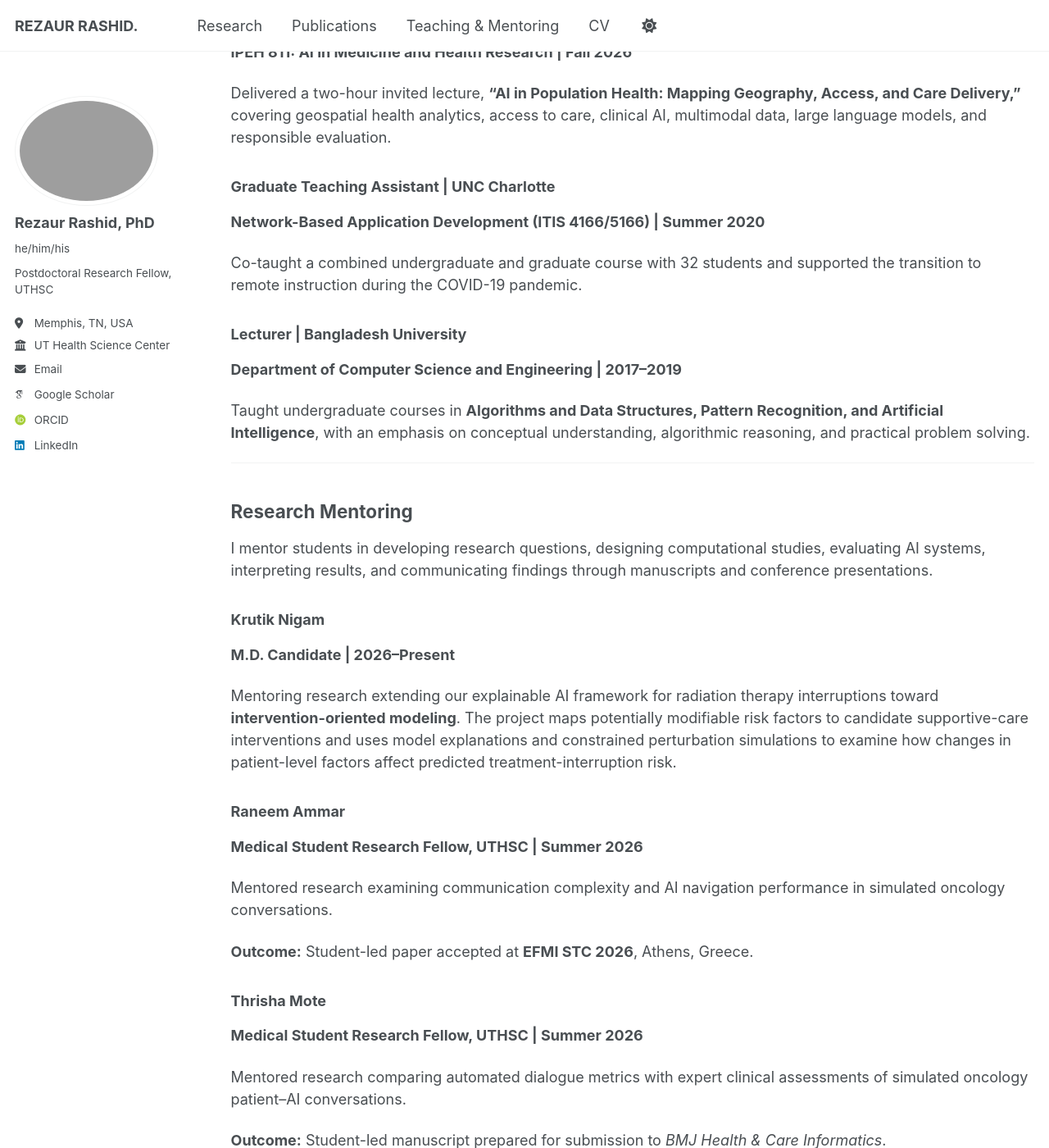
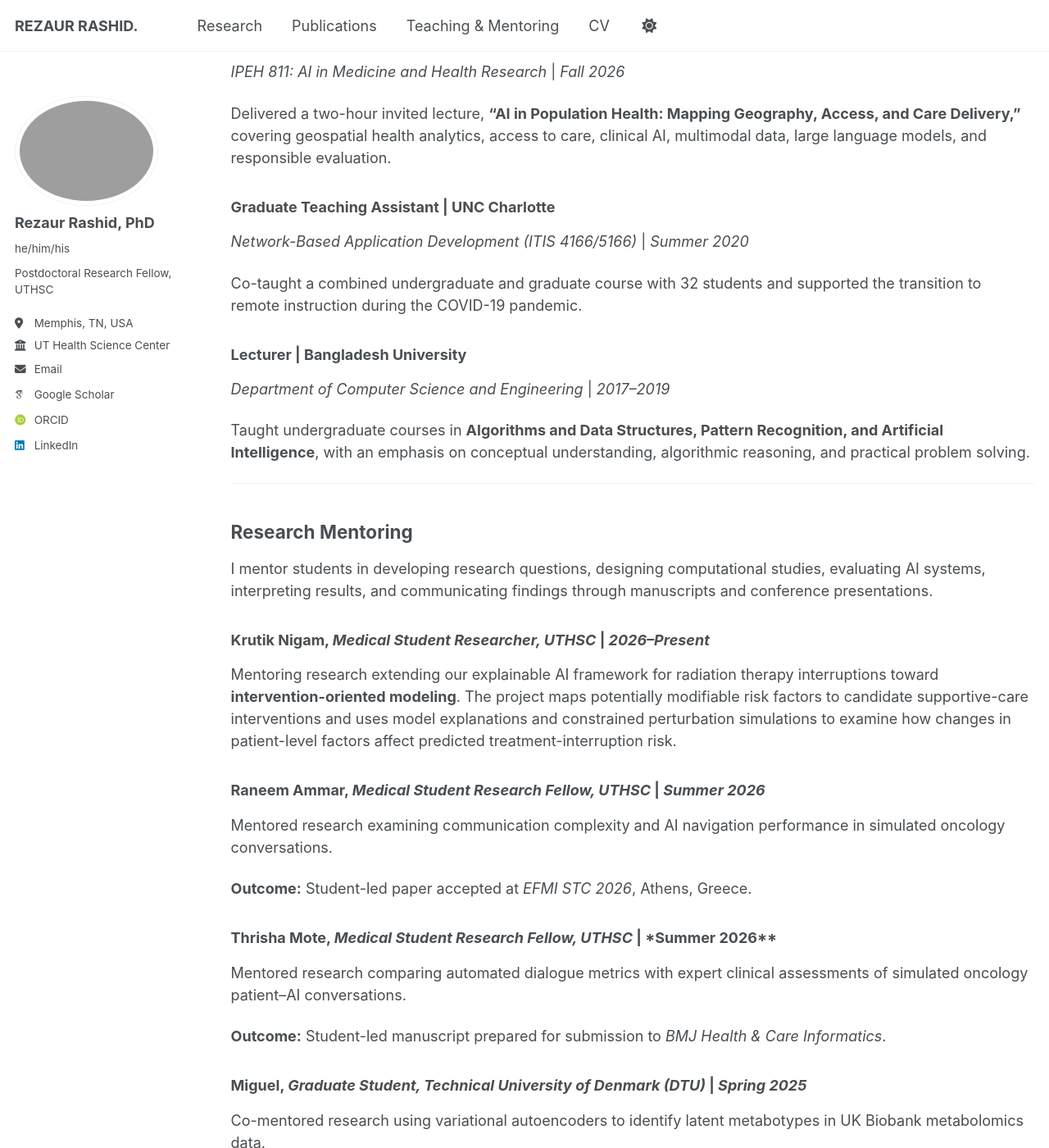
Before and after one commit to rezaurrashid/rezaurrashid.github.io, a Jekyll site: the page built from _pages/teaching.md, in a window 1280 px wide and 1400 px high, scrolled down 324 px. Shown: the whole window at 82% size. Built offline with Jekyll 4.4.1, drawn with Linux system fonts in a browser that asks for light colours; some web fonts are replaced; a script that is not in the unit is left out; some of the changed text lies outside the part shown.

Commit message:
update teaching page and CV

```diff
--- a/_pages/teaching.md
+++ b/_pages/teaching.md
@@ -7,20 +7,22 @@ author_profile: true
 
 My teaching and mentoring are grounded in connecting computational concepts with meaningful research and real-world problems. My experience spans university teaching in computer science, invited instruction in biomedical and population health, and research mentoring of medical and graduate students.
 
+---
+
 ## Teaching Experience
 
 ### Guest Lecturer | University of Tennessee Health Science Center
-**IPEH 811: AI in Medicine and Health Research | Fall 2026**
+*IPEH 811: AI in Medicine and Health Research* | *Fall 2026*
 
 Delivered a two-hour invited lecture, **“AI in Population Health: Mapping Geography, Access, and Care Delivery,”** covering geospatial health analytics, access to care, clinical AI, multimodal data, large language models, and responsible evaluation.
 
 ### Graduate Teaching Assistant | UNC Charlotte
-**Network-Based Application Development (ITIS 4166/5166) | Summer 2020**
+*Network-Based Application Development (ITIS 4166/5166)* | *Summer 2020*
 
 Co-taught a combined undergraduate and graduate course with 32 students and supported the transition to remote instruction during the COVID-19 pandemic.
 
 ### Lecturer | Bangladesh University
-**Department of Computer Science and Engineering | 2017–2019**
+*Department of Computer Science and Engineering* | *2017–2019*
 
 Taught undergraduate courses in **Algorithms and Data Structures, Pattern Recognition, and Artificial Intelligence**, with an emphasis on conceptual understanding, algorithmic reasoning, and practical problem solving.
 
@@ -30,33 +32,28 @@ Taught undergraduate courses in **Algorithms and Data Structures, Pattern Recogn
 
 I mentor students in developing research questions, designing computational studies, evaluating AI systems, interpreting results, and communicating findings through manuscripts and conference presentations.
 
-### Krutik Nigam
-**M.D. Candidate | 2026–Present**
+### Krutik Nigam, *Medical Student Researcher, UTHSC* | *2026–Present*
 
 Mentoring research extending our explainable AI framework for radiation therapy interruptions toward **intervention-oriented modeling**. The project maps potentially modifiable risk factors to candidate supportive-care interventions and uses model explanations and constrained perturbation simulations to examine how changes in patient-level factors affect predicted treatment-interruption risk.
 
-### Raneem Ammar
-**Medical Student Research Fellow, UTHSC | Summer 2026**
+### Raneem Ammar, *Medical Student Research Fellow, UTHSC* | *Summer 2026*
 
 Mentored research examining communication complexity and AI navigation performance in simulated oncology conversations.
 
-**Outcome:** Student-led paper accepted at **EFMI STC 2026**, Athens, Greece.
+**Outcome:** Student-led paper accepted at *EFMI STC 2026*, Athens, Greece.
 
-### Thrisha Mote
-**Medical Student Research Fellow, UTHSC | Summer 2026**
+### Thrisha Mote, *Medical Student Research Fellow, UTHSC* | *Summer 2026**
 
 Mentored research comparing automated dialogue metrics with expert clinical assessments of simulated oncology patient–AI conversations.
 
 **Outcome:** Student-led manuscript prepared for submission to *BMJ Health & Care Informatics*.
 
-### Miguel
-**Graduate Student, Technical University of Denmark (DTU) | Spring 2025**
+### Miguel, *Graduate Student, Technical University of Denmark (DTU)* | *Spring 2025*
 
 Co-mentored research using variational autoencoders to identify latent metabotypes in UK Biobank metabolomics data.
 
 *Advised by Parvaneh Ebrahimi, Technical University of Denmark, in collaboration with Arash Shaban-Nejad.*
 
-### Sai K. Nandipati
-**Graduate Student, UTHSC | Fall 2024**
+### Sai K. Nandipati, *Graduate Student, UTHSC* | *Fall 2024*
 
 Co-mentored research on synthetic data generation and causal structure learning for AI model development and evaluation.
```
Also changed, not shown: _pages/cv.md (+1 -1 lines), _pages/research.md (+3 -0 lines), _publications/rashid2026digitaltwins.md (+2 -1 lines), _publications/rashid2026insilico.md (+3 -2 lines), 2 other files.
